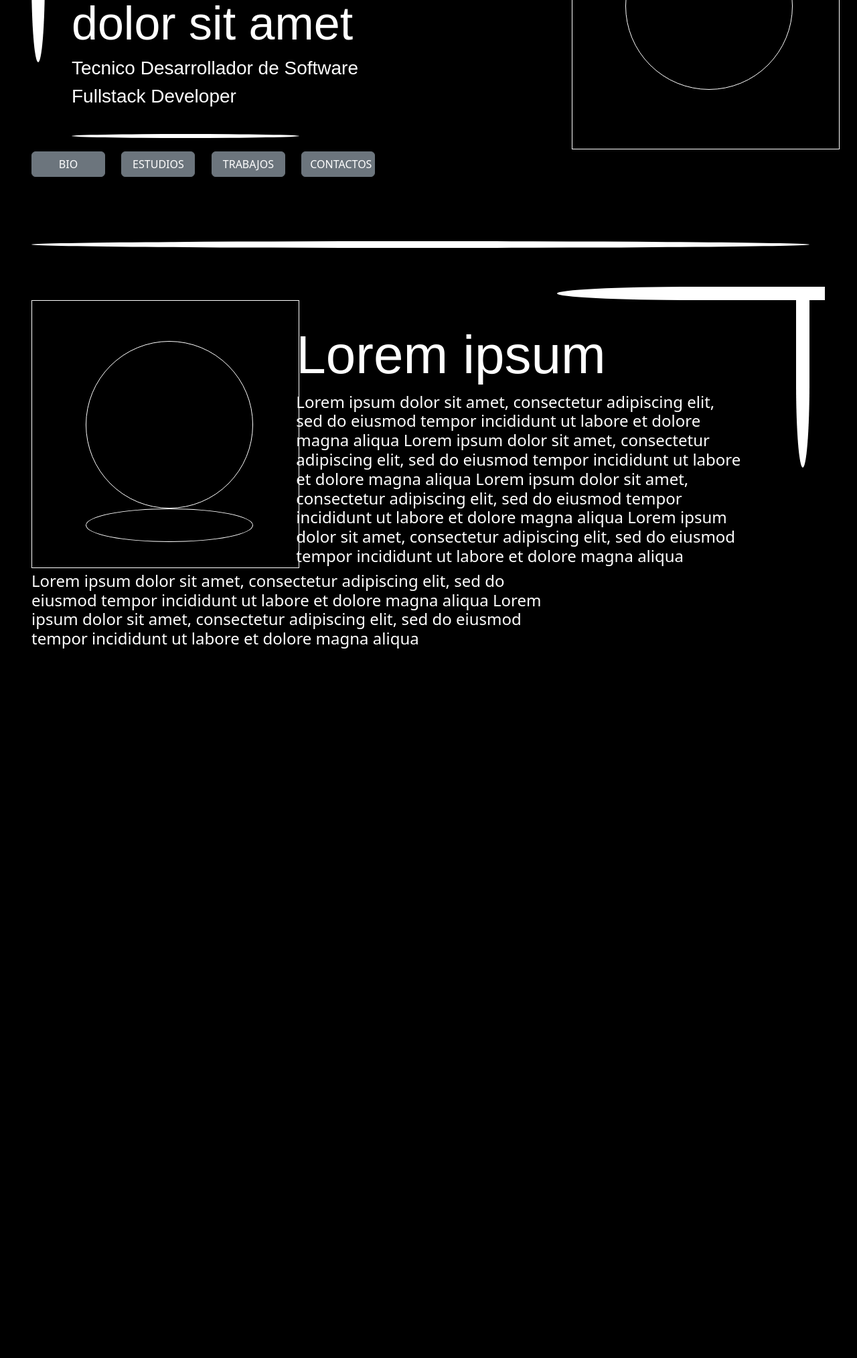
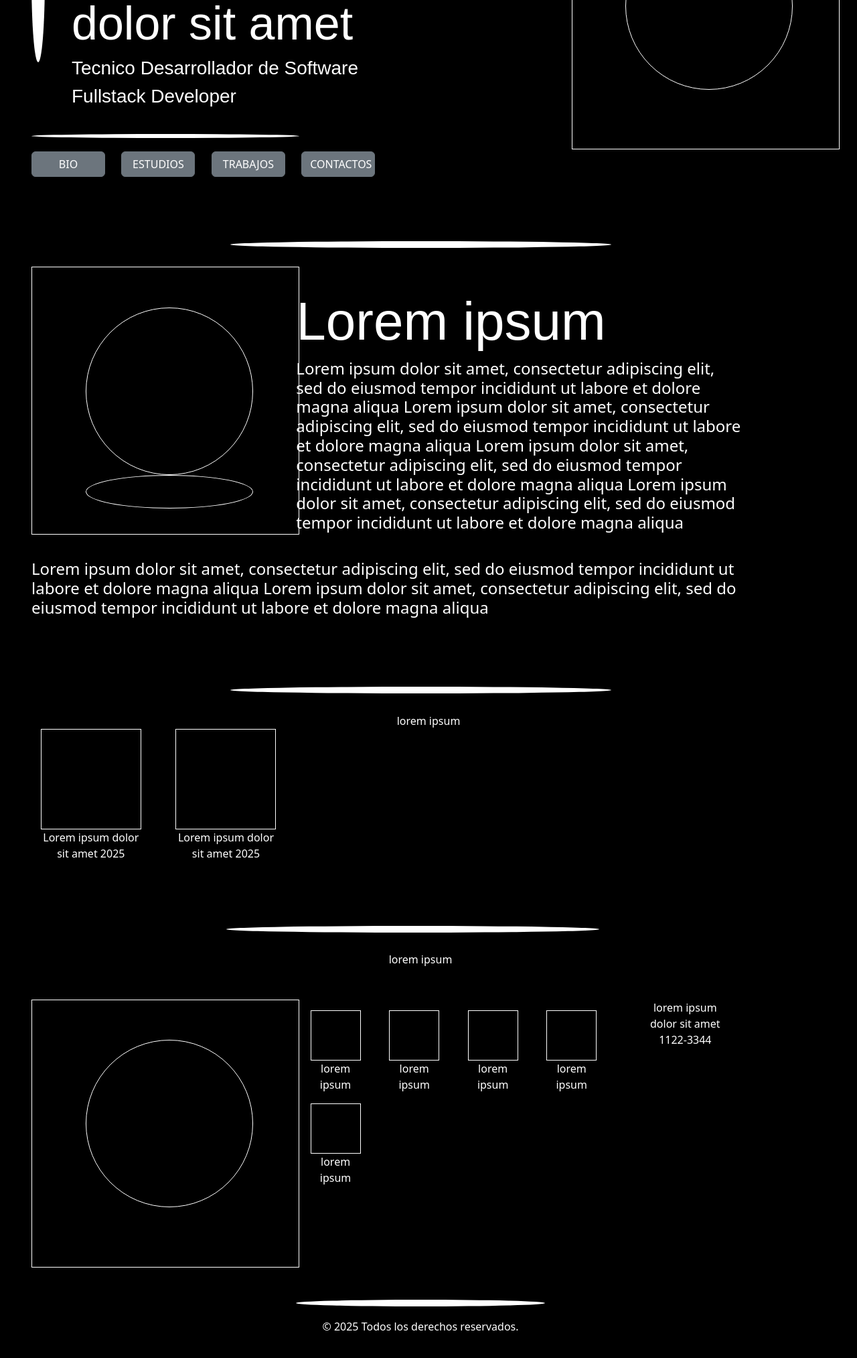
Before and after one commit to HelpTec/PortFolioDjango, a Django app: page / in a window 1280 px wide. Shown: the part 212-2239 px from the top of the page at 67% size. Before the commit the page ends 1180 px from the top, so only its background shows below. Run offline with Django 5.2, Linux system fonts and the light colour scheme; some libraries are stand-ins or nearby versions.

Commit message:
se añaden elementos estudio y redes sociales con pie de pagina, se redefinen estilos y mejoran en base a boostrap

```diff
--- a/portfolio/apps/bio/templates/bio/bio.html
+++ b/portfolio/apps/bio/templates/bio/bio.html
@@ -41,7 +41,7 @@
     margin-top: 5%;
 }
 #subtexto{
-    margin-top: 0%;
+    margin-top: 3%;
 }
 #nomape2 {
     margin-left: 0%;
@@ -51,18 +51,12 @@
 
 
 </style>
-<div class="row mt-5">
-    <div class="col-12 justify-content-center">
+<div class="d-flex row mt-5 justify-content-center">
+    <div class="col-6">
         <div class="separador" id="medio"></div>
     </div>
 </div>
-<div class="row">
-    <div class="col-4"></div>
-    <div class="col-4"></div>
-    <div class="col-4">
-        <div class="rectangulo" id="horizontal-inv"></div>
-    </div>
-</div>
+
 <div class="row">
     <div class="col-xl-4">
         <div class="contenedor-fotoperf">
@@ -87,15 +81,9 @@
             </h4>
         </div>
     </div>
-    <div class="col-xl-1 text-end">
-        <div class="d-flex justify-content-between">
-            <span class="ms-auto"></span>
-                <div class="rectangulo" id="vertical-inv"></div>
-        </div>
-    </div>
 </div>
 <div class="row">
-    <div class="col-xl-8">
+    <div class="col-xl-11">
         <div class="texto" id="subtexto">
             <h4>
                 Lorem ipsum dolor sit amet, consectetur adipiscing elit,
--- a/portfolio/apps/bio/views.py
+++ b/portfolio/apps/bio/views.py
@@ -4,6 +4,6 @@ from django.views.decorators.clickjacking import xframe_options_exempt
 from django.utils.decorators import method_decorator
 
 @method_decorator(xframe_options_exempt, name="dispatch")
-class MasterView(TemplateView):
+class BioView(TemplateView):
     name = "bio"
     template_name = "bio.html"
--- /dev/null
+++ b/portfolio/apps/estudios/templates/estudios/estudios.html
@@ -0,0 +1,51 @@
+<style>
+    .icono{
+        border: 1px solid white;
+        width: 150px;
+        height: 150px;
+    }
+    .container{
+        justify-content: center;
+        align-items: center;
+    }
+    .text-center{
+        color: white;
+    }
+
+</style>
+
+<div class="d-flex row mt-5 justify-content-center">
+    <div class="col-6">
+        <div class="separador" id="medio"></div>
+    </div>
+</div>
+<div class="container">
+    <div class="row align-items-center">
+        <div class="text-center">
+            lorem ipsum
+        </div>
+    </div>
+    <div class="row align-items-start">
+        <div class="col-xl-2">
+            <div class="container d-flex justify-content-center flex-column">
+                <div class="icono">
+                </div>
+                <div class="text-center">
+                    Lorem ipsum
+                    dolor sit amet
+                    2025
+                </div>
+            </div>
+        </div>
+        <div class="col-xl-2">
+            <div class="container d-flex justify-content-center flex-column">
+                <div class="icono">
+                </div>
+                <div class="text-center">
+                    Lorem ipsum
+                    dolor sit amet
+                    2025
+                </div>
+            </div>
+        </div>
+    </div>
--- a/portfolio/apps/master/templates/home.html
+++ b/portfolio/apps/master/templates/home.html
@@ -42,7 +42,6 @@
 /***SEPARADOR LINEA FINA***/
 .separador {
     border: 3px solid white;
-    margin-left: 15%;
     margin-top: 10%;
     border-radius: 50% 50% 50% 50%;
 }
--- /dev/null
+++ b/portfolio/apps/redsoc/templates/redsoc/redsoc.html
@@ -0,0 +1,98 @@
+<style>
+    .icono-sm{
+        border: 1px solid white;
+        width: 75px;
+        height: 75px;
+    }
+
+</style>
+<div class="d-flex row mt-5 justify-content-center">
+    <div class="col-6">
+        <div class="separador" id="medio"></div>
+    </div>
+</div>
+<div class="container">
+    <div class="row align-items-center">
+        <div class="text-center">
+            lorem ipsum
+        </div>
+    </div>
+    <div class="row mt-5">
+        <div class="col-xl-4">
+            <div class="contenedor-logo">
+                <div class="logo"></div>
+            </div>
+        </div>
+        <div class="col-xl-5">
+            <div class="container">
+                <div class="row align-items-start">
+                    <div class="col-xl-3 mt-3">
+                        <div class="container d-flex justify-content-center flex-column">
+                            <div class="icono-sm">
+                            </div>
+                            <div class="text-center">
+                                lorem ipsum
+                            </div>
+                        </div>
+                    </div>
+                    <div class="col-xl-3 mt-3">
+                        <div class="container d-flex justify-content-center flex-column">
+                            <div class="icono-sm">
+                            </div>
+                            <div class="text-center">
+                                lorem ipsum
+                            </div>
+                        </div>
+                    </div>
+                    <div class="col-xl-3 mt-3">
+                        <div class="container d-flex justify-content-center flex-column">
+                            <div class="icono-sm">
+                            </div>
+                            <div class="text-center">
+                                lorem ipsum
+                            </div>
+                        </div>
+                    </div>
+                    <div class="col-xl-3 mt-3">
+                        <div class="container d-flex justify-content-center flex-column">
+                            <div class="icono-sm">
+                            </div>
+                            <div class="text-center">
+                                lorem ipsum
+                            </div>
+                        </div>
+                    </div>
+                    <div class="col-xl-3 mt-3">
+                        <div class="container d-flex justify-content-center flex-column">
+                            <div class="icono-sm">
+                            </div>
+                            <div class="text-center">
+                                lorem ipsum
+                            </div>
+                        </div>
+                    </div>
+                </div>
+            </div>
+        </div>
+        <div class="col-xl-2 flex-column">
+            <div class="text-center">
+                lorem ipsum
+            </div>
+            <div class="text-center">
+                dolor sit amet
+            </div>
+            <div class="text-center">
+                1122-3344
+            </div>
+
+        </div>
+    </div>
+    <div class="d-flex row mt-5 justify-content-center">
+        <div class="col-4">
+            <div class="separador" id="medio"></div>
+            <div class="text-center">
+                © 2025 Todos los derechos reservados.
+            </div>
+        </div>
+    </div>
+</div>
--- a/portfolio/templates/base.html
+++ b/portfolio/templates/base.html
@@ -20,6 +20,12 @@
       <div class="row mt-5">
         {% include "bio/bio.html" %}
       </div>
+      <div class="row mt-5">
+        {% include "estudios/estudios.html" %}
+      </div>
+      <div class="row mt-5">
+        {% include "redsoc/redsoc.html" %}
+      </div>
       <div class="fondo"></div>
     </body>
 
```
Also changed, not shown: portfolio/apps/estudios/views.py (+7 -1 lines), portfolio/apps/redsoc/views.py (+7 -1 lines), portfolio/static/css/style.css (line endings or trailing spaces).
